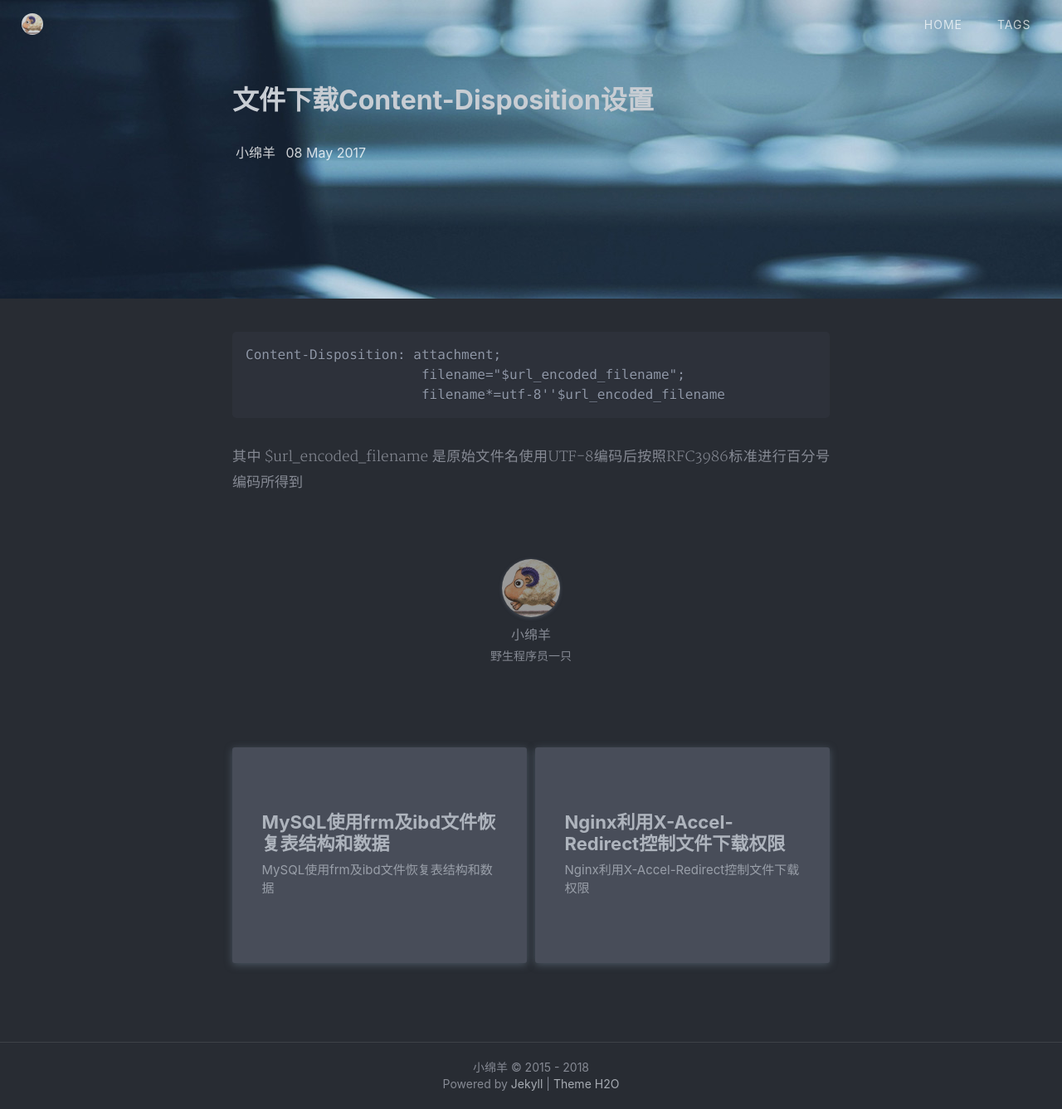
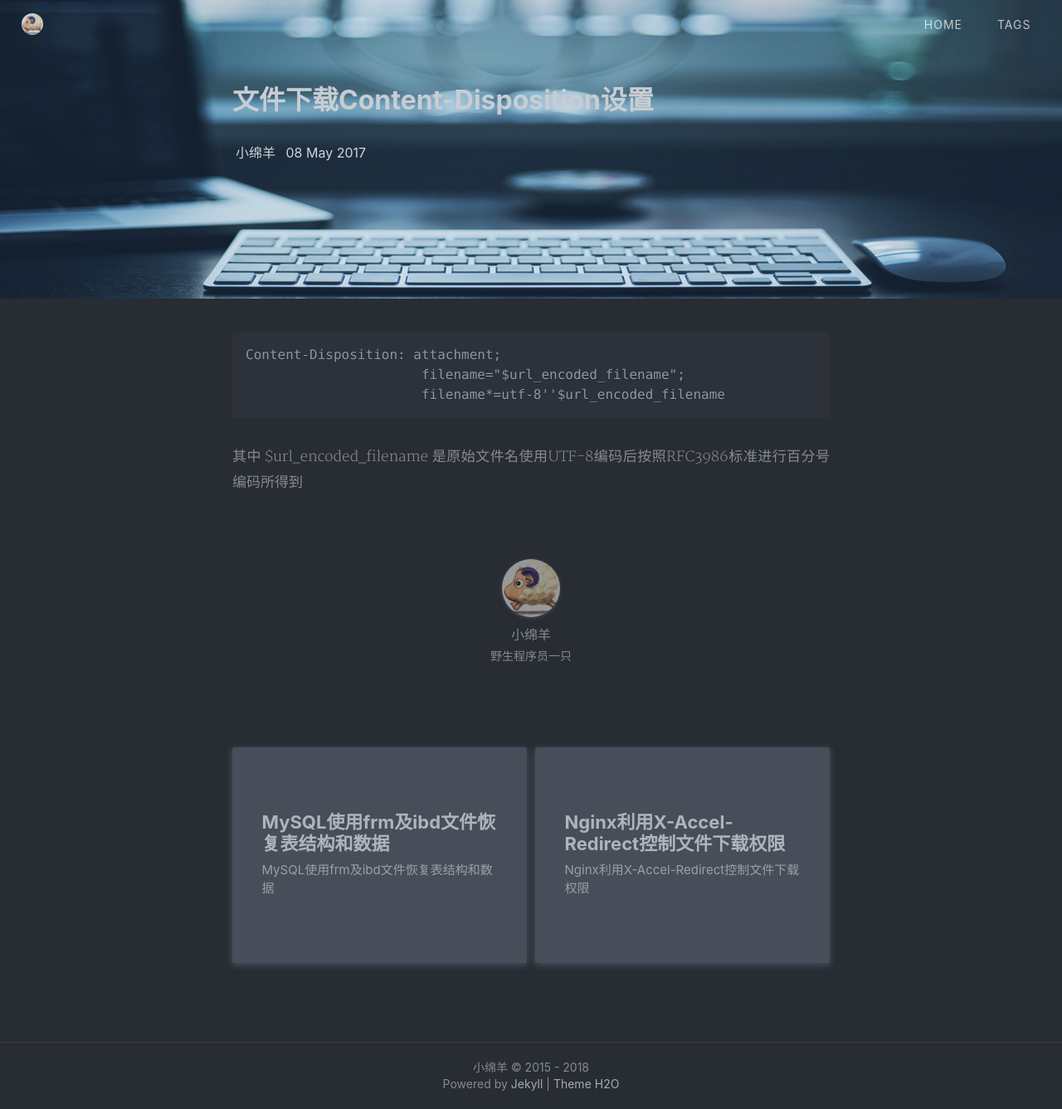
Before and after one commit to mingyangxiao/blog, a Jekyll site: the page built from _posts/2017-05-08-content-disposition.md, in a window 1280 px wide and 1337 px high. Shown: the whole window at 83% size. Built offline with Jekyll 4.4.1, drawn with Linux system fonts in a browser that asks for light colours; nearby versions of some CDN libraries; a style sheet for code colours, icons or effects is not loaded.

Commit message:
修改封面背景图样式

```diff
--- a/assets/css/my.css
+++ b/assets/css/my.css
@@ -18,4 +18,5 @@
 
 .post-no-cover{
     background: url("/assets/img/kb.jpg") !important;
+    background-size: cover !important;
 }
```
